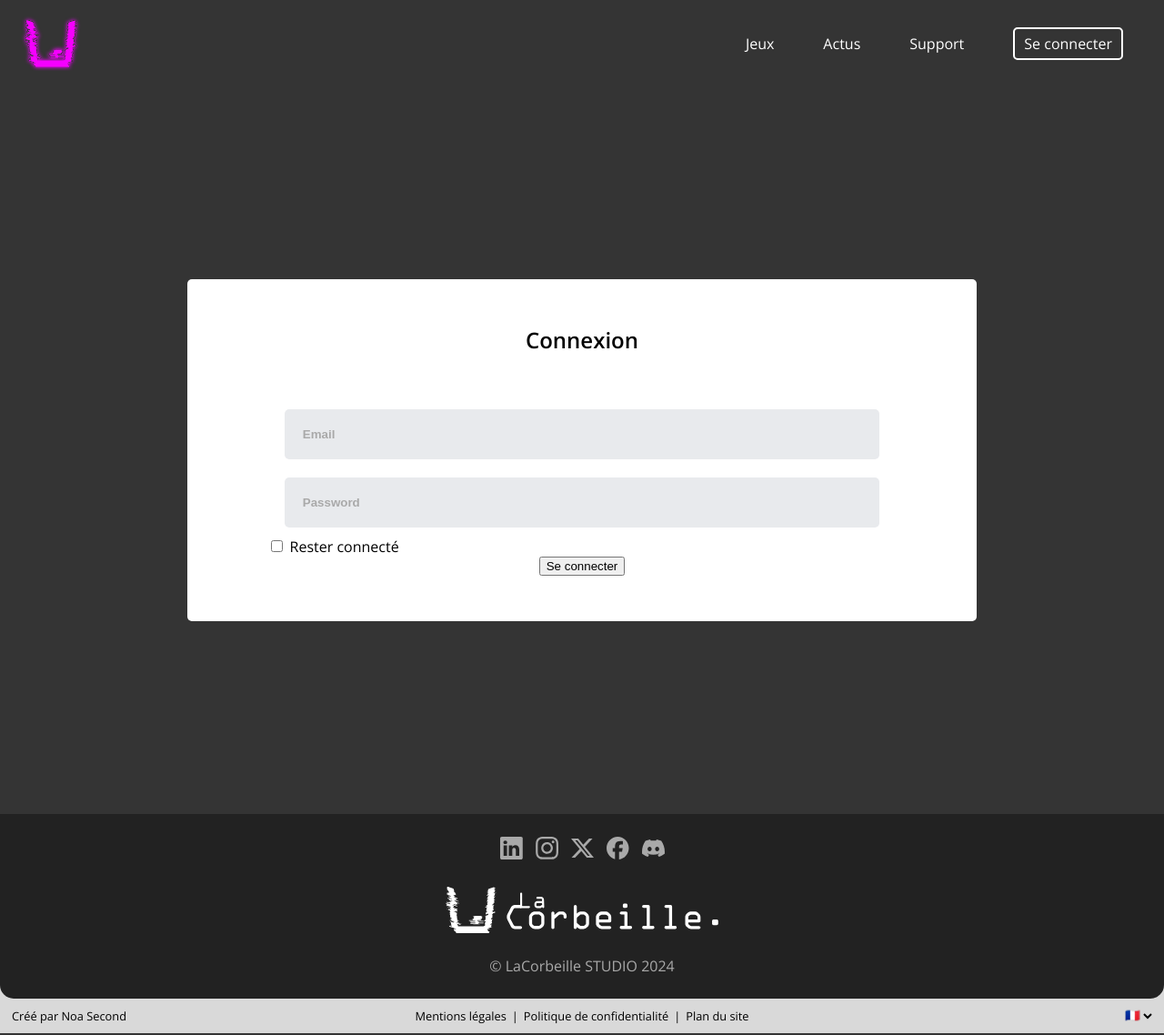
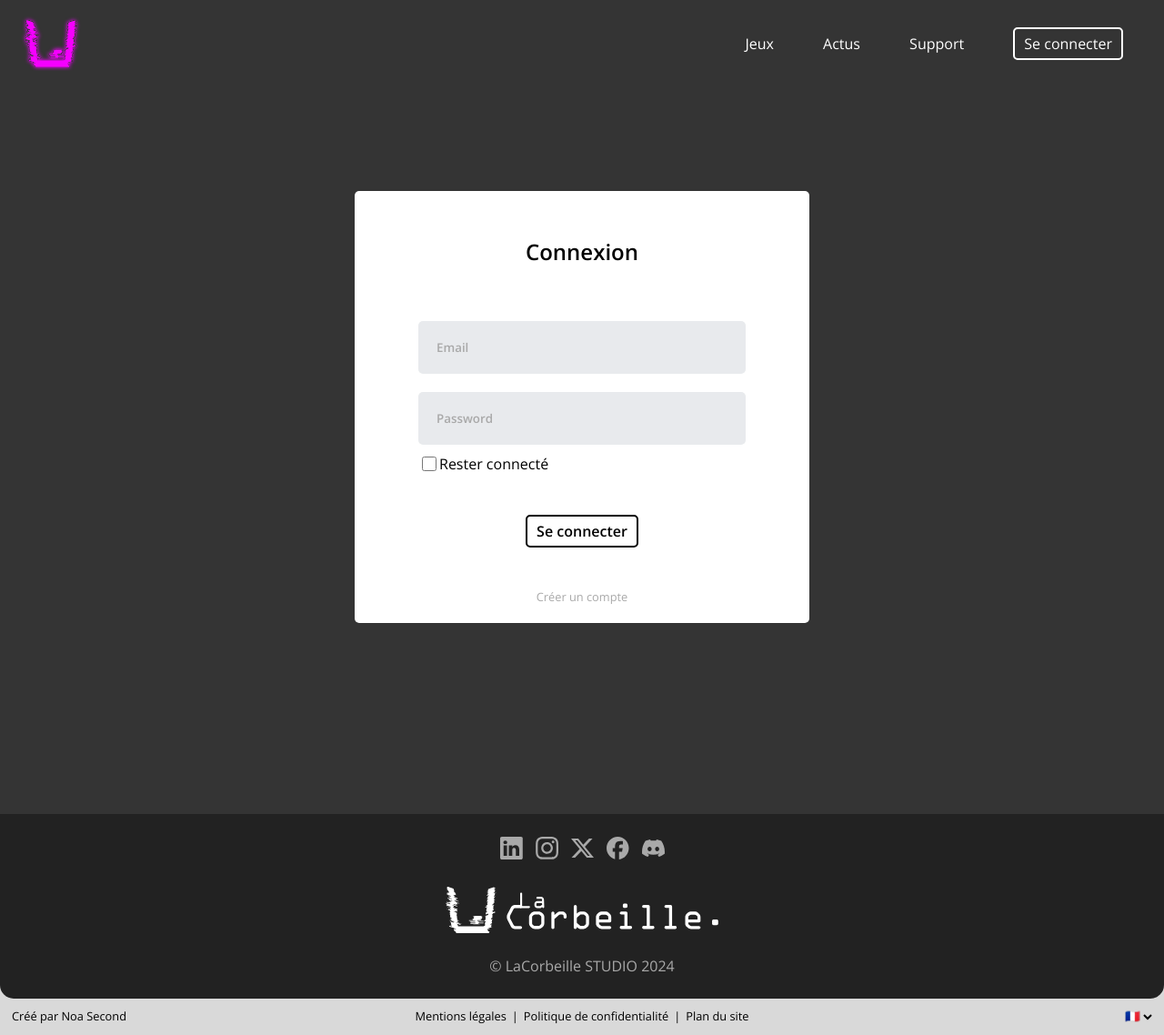
Before and after one commit to LaCorbeille/lacorbeille.studio, a PHP site: page /signin.php in a window 1280 px wide. Shown: the whole page at 91% size. Run offline with PHP 8.4, Linux system fonts and the light colour scheme; some web fonts are replaced.

Commit message:
:lipstick: Update SignIn UI

```diff
--- a/css/signin.css
+++ b/css/signin.css
@@ -5,6 +5,7 @@ main {
 }
 
 form {
+    margin-top: -95px;
     background-color: white;
     border-radius: 5px;
     padding: 50px;
@@ -13,6 +14,7 @@ form {
     justify-content: center;
     flex-direction: column;
     width: 60%;
+    max-width: 400px;
 }
 
 form>input {
@@ -22,9 +24,22 @@ form>input {
 
 #stayConnected {
     width: 90%;
+    display: flex;
 }
 
 h2 {
     margin-top: 0;
     margin-bottom: 50px;
 }
+
+button {
+    margin-top: 45px;
+}
+
+#createAccount {
+    margin: 0;
+    margin-top: 45px;
+    margin-bottom: -30px;
+    font-size: 0.8rem;
+    color: var(--DarkGray);
+}
--- a/css/stylesheet.css
+++ b/css/stylesheet.css
@@ -32,6 +32,11 @@
 /* -----GENERAL----- */
 * {
     transition: ease-in-out 0.25s;
+    text-decoration: none;
+    font-family: "Open Sans", sans-serif;
+    font-optical-sizing: auto;
+    font-style: normal;
+    font-variation-settings: "wdth" 100;
 }
 
 html {
@@ -69,17 +74,6 @@ h2 {
     font-variation-settings: "wdth" 100;
 }
 
-a,
-p,
-label {
-    text-decoration: none;
-    font-family: "Open Sans", sans-serif;
-    font-optical-sizing: auto;
-    /*font-weight: <weight> Use a value from 300 to 800;*/
-    font-style: normal;
-    font-variation-settings: "wdth" 100;
-}
-
 input {
     background-color: var(--BrightGray);
     border-radius: 5px;
@@ -91,8 +85,27 @@ input {
 input[type="checkbox"] {
     background-color: var(--BrightGray);
     border-radius: 5px;
+    width: 1rem;
+    height: 1rem;
 }
 
 input::placeholder {
     color: var(--DarkGray);
 }
+
+input[type="submit"],
+button {
+    border: solid 2px;
+    padding: 5px 10px;
+    border-radius: 5px;
+    font-size: 1em;
+    font-weight: 600;
+    background-color: transparent;
+    cursor: pointer;
+}
+
+input[type="submit"]:hover,
+button:hover {
+    border: solid 2px var(--Fuchsia);
+    color: var(--Fuchsia);
+}
--- a/signin.php
+++ b/signin.php
@@ -15,6 +15,7 @@
             <input type="password" name="password" placeholder="Password" required>
             <label id="stayConnected"><input type="checkbox" name="remember" value="true"> Rester connecté</label>
             <button type="submit">Se connecter</button>
+            <a href="signup.php" id="createAccount">Créer un compte</a>
         </form>
     </main>
     <?php include 'components/footer.php'; ?>
```
